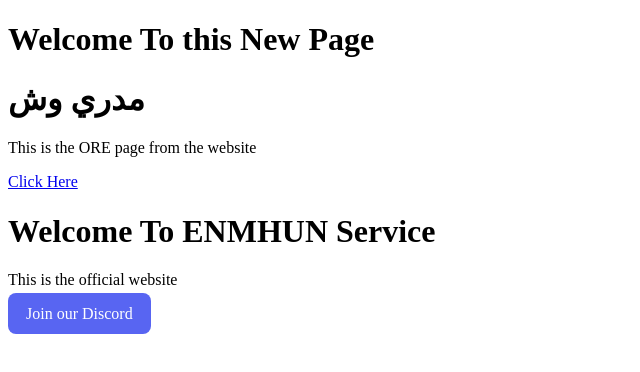
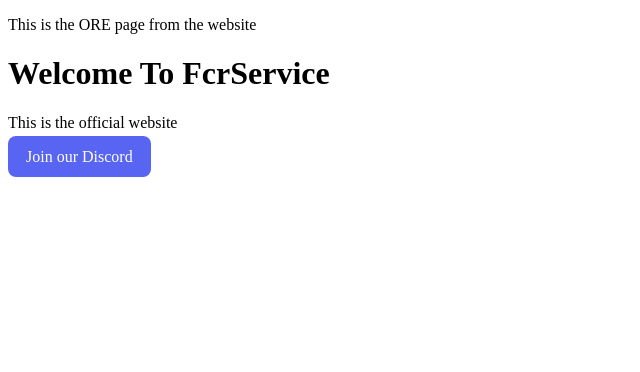
Before and after one commit to fcr407-sys/fcr407-sys.github.io, a plain HTML site: page index.html in a window 1280 px wide. Shown: the whole page, without its empty margins (0-640 px from the left). Drawn offline with Linux system fonts and the light colour scheme.

Commit message:
Update index.html

```diff
--- a/index.html
+++ b/index.html
@@ -1,14 +1,11 @@
 <!DOCTYPE html>
 <html>
 <head>
-  <title>لقد تعرضت للهاك يا نوب</title>
+  <title>Fcr services For roblox</title>
 </head>
 <body>
-  <h1>Welcome To this New Page</h1>
-    <h1>مدري وش</h1>
   <p>This is the ORE page from the website</p>
-<a href="https://www.youtube.com/watch?v=dQw4w9WgXcQ">Click Here</a>
-<h1>Welcome To ENMHUN Service</h1>
+<h1>Welcome To FcrService</h1>
 <p>This is the official website</p>
 
 <a href="https://discord.gg/xxxx" target="_blank"
@@ -17,5 +14,3 @@
 text-decoration:none;">
 Join our Discord
 </a>
-
-</html>
```
